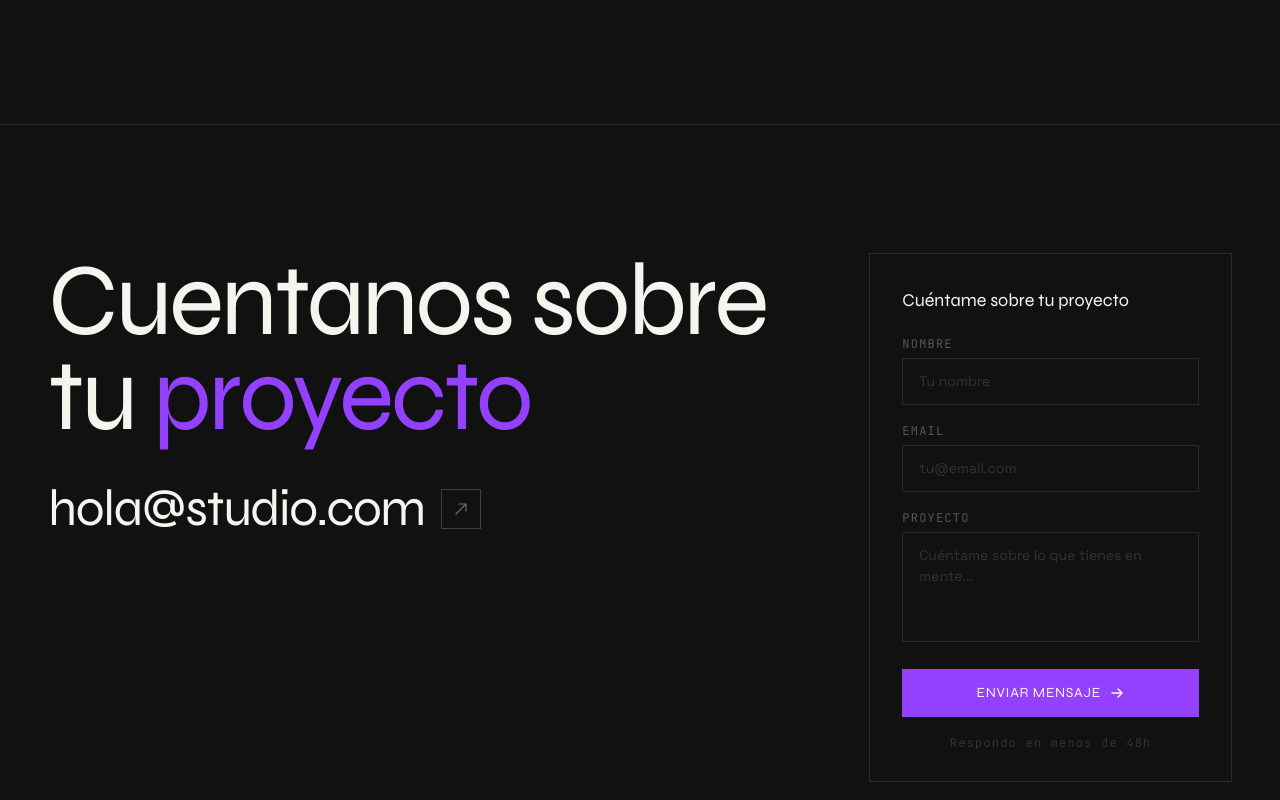
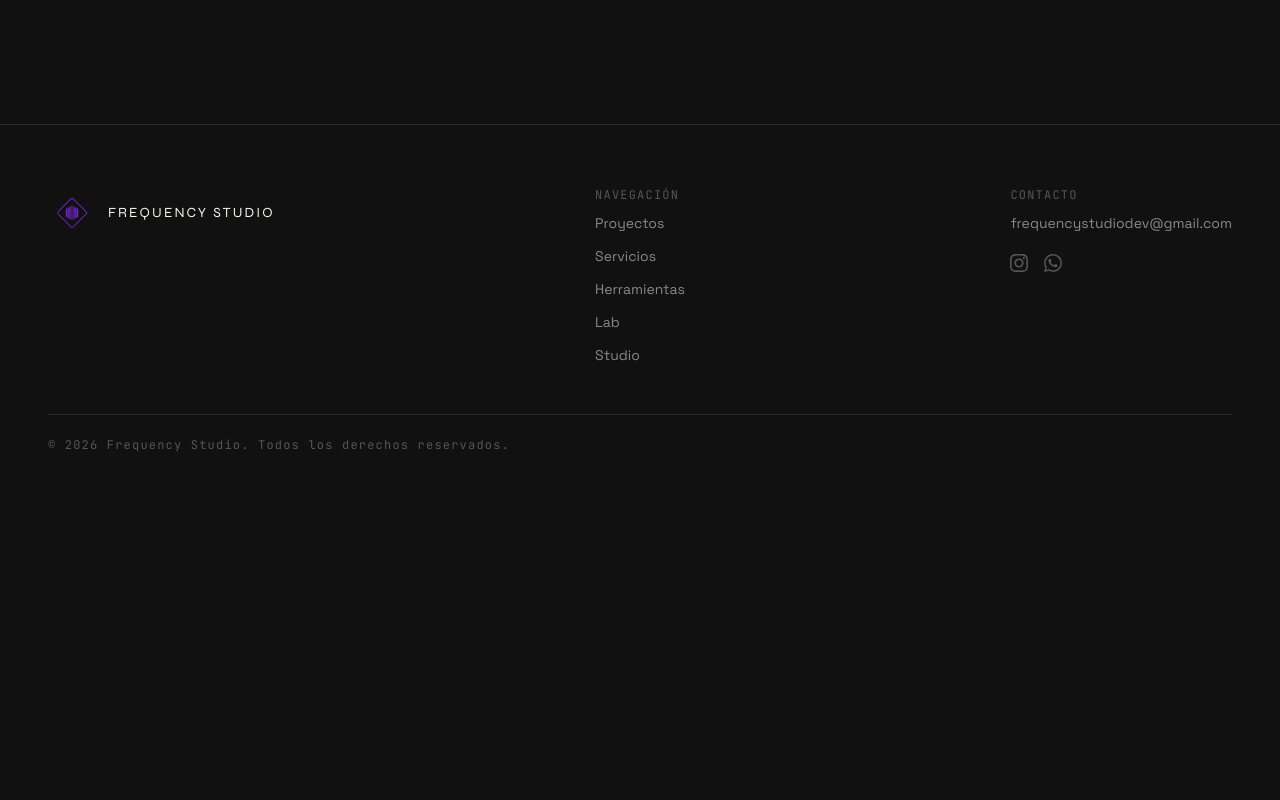
Before and after one commit to FrequencyStudio-dev/frequencystudio-web, a Next.js app: page / in a window 1280 px wide. Shown: the part 5840-6640 px from the top of the page. After the commit the page ends 6355 px from the top, so only its background shows below. Built offline with nearby package versions, Linux system fonts and the light colour scheme.

Commit message:
feat: centralize contact section in footer

```diff
--- a/src/app/page.tsx
+++ b/src/app/page.tsx
@@ -6,7 +6,7 @@ import { ServicesSection } from "@/components/sections/ServicesSection";
 import { ToolsSection } from "@/components/sections/ToolsSection";
 import { LabSection } from "@/components/sections/LabSection";
 import { AboutSection } from "@/components/sections/AboutSection";
-import { ContactSection } from "@/components/sections/ContactSection";
+
 
 export default function Home() {
   return (
@@ -19,7 +19,6 @@ export default function Home() {
         <ToolsSection />
         <LabSection />
         <AboutSection />
-        <ContactSection />
       </main>
       <Footer />
     </>
--- a/src/components/layout/Footer.tsx
+++ b/src/components/layout/Footer.tsx
@@ -1,8 +1,11 @@
+import Link from "next/link";
+import {InstagramIcon, MailIcon, WhatsAppIcon} from "@/components/ui/SocialIcons";
+
 export function Footer() {
   const year = new Date().getFullYear();
 
   return (
-    <footer className="border-t border-border mt-0">
+    <footer id="footer" className="border-t border-border mt-0">
       <div className="max-w-7xl mx-auto px-6 lg:px-12 py-12 lg:py-16">
         <div className="grid grid-cols-1 lg:grid-cols-3 gap-12 lg:gap-0">
           {/* Brand */}
@@ -16,17 +19,10 @@ export function Footer() {
                 />
               </div>
               <span className="font-display font-700 text-sm tracking-[0.15em] uppercase text-ink">
-                Studio
+                Frequency Studio
               </span>
             </div>
-            {/* <p className="text-ink-muted text-body-sm max-w-xs leading-relaxed">
-              Diseño y desarrollo para proyectos creativos. Música, tecnología y diseño en un mismo espacio.
-            </p> */}
-            <p className="text-ink-muted text-body-sm max-w-xs leading-relaxed">
-              Ayudamos a músicos y creativos con herramientas tecnológicas que para que sea más fácil su trabajo.
-            </p>
           </div>
-
           {/* Links */}
           <div className="lg:flex lg:justify-center">
             <div className="flex flex-col gap-3">
@@ -52,21 +48,27 @@ export function Footer() {
                 Contacto
               </span>
               <a
-                href="mailto:hola@studio.com"
+                href="mailto:frequencystudiodev@gmail.com"
                 className="text-ink-muted hover:text-violet text-body-sm transition-colors duration-200"
               >
-                hola@studio.com
+                frequencystudiodev@gmail.com
               </a>
               <div className="flex items-center gap-4 mt-2">
-                {["Instagram"].map((s) => (
+
                   <a
-                    key={s}
-                    href="#"
+
+                    href="https://instagram.com/websoluciones_uy"
                     className="font-mono text-label text-ink-dim hover:text-violet uppercase tracking-wider transition-colors duration-200"
                   >
-                    {s}
+                    <InstagramIcon />
                   </a>
-                ))}
+
+                  <a
+                    href="https://wa.me/59894399771"
+                    className="font-mono text-label text-ink-dim hover:text-violet uppercase tracking-wider transition-colors duration-200"
+                  >
+                    <WhatsAppIcon />
+                  </a>
               </div>
             </div>
           </div>
@@ -75,11 +77,9 @@ export function Footer() {
         {/* Bottom bar */}
         <div className="mt-12 pt-6 border-t border-border flex flex-col sm:flex-row items-start sm:items-center justify-between gap-4">
           <span className="font-mono text-label text-ink-dim">
-            © {year} Studio. Todos los derechos reservados.
+            © {year} Frequency Studio. Todos los derechos reservados.
           </span>
-          <span className="font-mono text-label text-ink-dim">
-            Diseño + Desarrollo propio
-          </span>
+
         </div>
       </div>
     </footer>
--- a/src/components/layout/Nav.tsx
+++ b/src/components/layout/Nav.tsx
@@ -69,7 +69,7 @@ export function Nav() {
             {/* CTA + Hamburger */}
             <div className="flex items-center gap-4">
               <button
-                onClick={() => handleNavClick("#contacto")}
+                onClick={() => handleNavClick("#footer")}
                 className="hidden lg:flex items-center gap-2 px-4 py-2 border border-violet/40 text-violet text-label uppercase tracking-widest font-mono hover:bg-violet/10 hover:border-violet transition-all duration-300"
               >
                 Contacto
@@ -120,7 +120,7 @@ export function Nav() {
             </button>
           ))}
           <button
-            onClick={() => handleNavClick("#contacto")}
+            onClick={() => handleNavClick("#footer")}
             className="mt-4 px-6 py-3 border border-violet text-violet font-mono text-sm uppercase tracking-widest hover:bg-violet/10 transition-all duration-300"
           >
             Contacto
--- a/src/components/sections/ContactSection.tsx
+++ /dev/null
@@ -1,114 +0,0 @@
-import { AnimateOnScroll } from "@/components/ui";
-
-export function ContactSection() {
-  return (
-    <section id="contacto" className="py-section bg-base border-t border-border overflow-hidden">
-      <div className="max-w-7xl mx-auto px-6 lg:px-12">
-        <div className="grid grid-cols-1 lg:grid-cols-12 gap-12">
-          {/* Big CTA headline */}
-          <div className="lg:col-span-8">
-            <AnimateOnScroll>
-              <h2 className="font-display text-display-2xl text-ink leading-[0.93] tracking-[-0.03em] mb-10">
-                Cuentanos sobre tu
-
-                {" "}
-                <span className="text-violet">proyecto</span>
-              </h2>
-
-              <a
-                href="mailto:hola@studio.com"
-                className="group inline-flex items-center gap-4"
-              >
-                <span className="font-display text-display-lg text-ink group-hover:text-violet transition-colors duration-300">
-                  hola@studio.com
-                </span>
-                <div className="w-10 h-10 border border-ink/20 group-hover:border-violet flex items-center justify-center transition-all duration-300">
-                  <svg
-                    className="w-4 h-4 text-ink/40 group-hover:text-violet group-hover:translate-x-0.5 group-hover:-translate-y-0.5 transition-all duration-300"
-                    viewBox="0 0 16 16"
-                    fill="none"
-                  >
-                    <path
-                      d="M3 13L13 3M13 3H6M13 3v7"
-                      stroke="currentColor"
-                      strokeWidth="1.2"
-                      strokeLinecap="round"
-                      strokeLinejoin="round"
-                    />
-                  </svg>
-                </div>
-              </a>
-            </AnimateOnScroll>
-          </div>
-
-          {/* Right: form */}
-          <div className="lg:col-span-4">
-            <AnimateOnScroll delay={200}>
-              <div className="border border-border p-6 lg:p-8 space-y-5">
-                <h3 className="font-display text-lg text-ink mb-6">
-                  Cuéntame sobre tu proyecto
-                </h3>
-
-                <div>
-                  <label className="font-mono text-label text-ink-dim uppercase tracking-widest block mb-2">
-                    Nombre
-                  </label>
-                  <input
-                    type="text"
-                    placeholder="Tu nombre"
-                    className="w-full px-4 py-3 bg-base border border-border text-ink text-body-sm font-body placeholder:text-ink-dim/50 focus:outline-none focus:border-violet/50 transition-colors duration-200"
-                  />
-                </div>
-
-                <div>
-                  <label className="font-mono text-label text-ink-dim uppercase tracking-widest block mb-2">
-                    Email
-                  </label>
-                  <input
-                    type="email"
-                    placeholder="tu@email.com"
-                    className="w-full px-4 py-3 bg-base border border-border text-ink text-body-sm font-body placeholder:text-ink-dim/50 focus:outline-none focus:border-violet/50 transition-colors duration-200"
-                  />
-                </div>
-
-                <div>
-                  <label className="font-mono text-label text-ink-dim uppercase tracking-widest block mb-2">
-                    Proyecto
-                  </label>
-                  <textarea
-                    rows={4}
-                    placeholder="Cuéntame sobre lo que tienes en mente..."
-                    className="w-full px-4 py-3 bg-base border border-border text-ink text-body-sm font-body placeholder:text-ink-dim/50 focus:outline-none focus:border-violet/50 transition-colors duration-200 resize-none"
-                  />
-                </div>
-
-                <button
-                  className="w-full py-3.5 bg-violet text-ink font-display font-600 text-sm uppercase tracking-wider hover:bg-violet/80 transition-all duration-300 flex items-center justify-center gap-2 group"
-                >
-                  Enviar mensaje
-                  <svg
-                    className="w-4 h-4 group-hover:translate-x-1 transition-transform duration-300"
-                    viewBox="0 0 16 16"
-                    fill="none"
-                  >
-                    <path
-                      d="M3 8h10M9 4l4 4-4 4"
-                      stroke="currentColor"
-                      strokeWidth="1.5"
-                      strokeLinecap="round"
-                      strokeLinejoin="round"
-                    />
-                  </svg>
-                </button>
-
-                <p className="font-mono text-label text-ink-dim/50 text-center">
-                  Respondo en menos de 48h
-                </p>
-              </div>
-            </AnimateOnScroll>
-          </div>
-        </div>
-      </div>
-    </section>
-  );
-}
--- /dev/null
+++ b/src/components/ui/SocialIcons.tsx
@@ -0,0 +1,19 @@
+
+export const InstagramIcon = () => (
+  <svg width="18" height="18" viewBox="0 0 24 24" fill="currentColor">
+    <path d="M12 2.163c3.204 0 3.584.012 4.85.07 3.252.148 4.771 1.691 4.919 4.919.058 1.265.069 1.645.069 4.849 0 3.205-.012 3.584-.069 4.849-.149 3.225-1.664 4.771-4.919 4.919-1.266.058-1.644.07-4.85.07-3.204 0-3.584-.012-4.849-.07-3.26-.149-4.771-1.699-4.919-4.92-.058-1.265-.07-1.644-.07-4.849 0-3.204.013-3.583.07-4.849.149-3.227 1.664-4.771 4.919-4.919 1.266-.057 1.645-.069 4.849-.069zm0-2.163c-3.259 0-3.667.014-4.947.072-4.358.2-6.78 2.618-6.98 6.98-.059 1.281-.073 1.689-.073 4.948 0 3.259.014 3.668.072 4.948.2 4.358 2.618 6.78 6.98 6.98 1.281.058 1.689.072 4.948.072 3.259 0 3.668-.014 4.948-.072 4.354-.2 6.782-2.618 6.979-6.98.059-1.28.073-1.689.073-4.948 0-3.259-.014-3.667-.072-4.947-.196-4.354-2.617-6.78-6.979-6.98-1.281-.059-1.69-.073-4.949-.073zm0 5.838c-3.403 0-6.162 2.759-6.162 6.162s2.759 6.163 6.162 6.163 6.162-2.759 6.162-6.163c0-3.403-2.759-6.162-6.162-6.162zm0 10.162c-2.209 0-4-1.79-4-4 0-2.209 1.791-4 4-4s4 1.791 4 4c0 2.21-1.791 4-4 4zm6.406-11.845c-.796 0-1.441.645-1.441 1.44s.645 1.44 1.441 1.44c.795 0 1.439-.645 1.439-1.44s-.644-1.44-1.439-1.44z" />
+  </svg>
+);
+
+
+export const MailIcon = () => (
+  <svg width="18" height="18" viewBox="0 0 24 24" fill="currentColor">
+    <path d="M2 5a2 2 0 0 1 2-2h16a2 2 0 0 1 2 2v14a2 2 0 0 1-2 2H4a2 2 0 0 1-2-2V5zm2 .5v.511l8 5.334 8-5.334V5.5H4zm16 2.313-7.445 4.964a1 1 0 0 1-1.11 0L4 7.813V19h16V7.813z" />
+  </svg>
+);
+
+export const WhatsAppIcon = () => (
+  <svg width="18" height="18" viewBox="0 0 24 24" fill="currentColor">
+    <path d="M20.52 3.48A11.86 11.86 0 0 0 12.06 0C5.5 0 .16 5.34.16 11.9c0 2.1.55 4.15 1.6 5.96L0 24l6.3-1.65a11.88 11.88 0 0 0 5.7 1.45h.01c6.56 0 11.9-5.34 11.9-11.9 0-3.18-1.24-6.16-3.39-8.42ZM12.01 21.8c-1.78 0-3.52-.48-5.03-1.38l-.36-.22-3.74.98 1-3.64-.24-.38a9.84 9.84 0 0 1-1.52-5.26c0-5.45 4.44-9.89 9.9-9.89 2.64 0 5.12 1.03 6.98 2.9a9.83 9.83 0 0 1 2.9 6.99c-.01 5.45-4.45 9.9-9.89 9.9Zm5.42-7.4c-.3-.15-1.77-.87-2.04-.97-.27-.1-.47-.15-.67.15-.2.3-.77.97-.94 1.17-.17.2-.35.22-.65.07-.3-.15-1.26-.46-2.4-1.47-.89-.79-1.49-1.76-1.66-2.06-.17-.3-.02-.46.13-.61.14-.14.3-.35.45-.52.15-.17.2-.3.3-.5.1-.2.05-.37-.02-.52-.07-.15-.67-1.62-.92-2.22-.24-.58-.49-.5-.67-.51h-.57c-.2 0-.52.07-.79.37-.27.3-1.04 1.02-1.04 2.48s1.07 2.88 1.22 3.08c.15.2 2.1 3.2 5.08 4.48.71.31 1.27.5 1.7.64.71.23 1.35.2 1.86.12.57-.09 1.77-.72 2.02-1.41.25-.69.25-1.28.17-1.4-.07-.13-.27-.2-.57-.35Z" />
+  </svg>
+);
```
